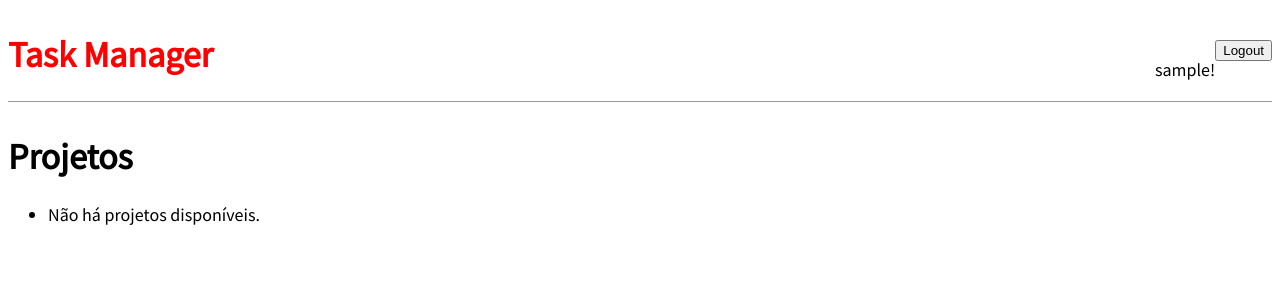
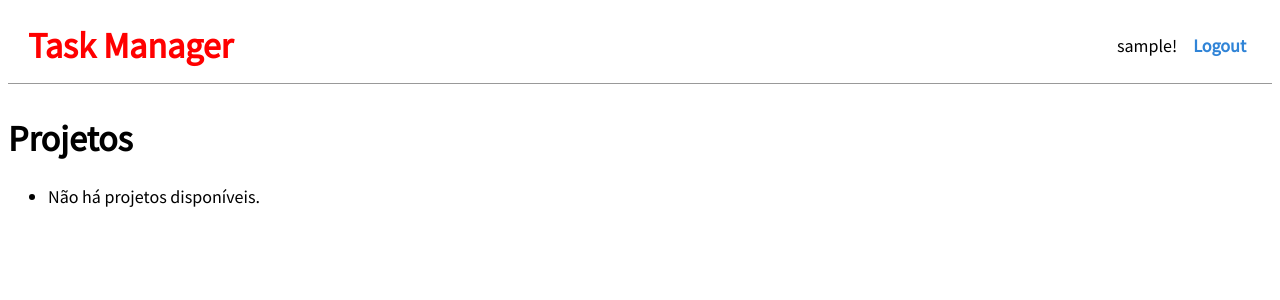
Before and after one commit to PietroFlemming-Glov3r/dw2-Task_Manager, a Django app: page / in a window 1280 px wide. Shown: the top 300 px of the page. Run offline with Django 5.2, Linux system fonts and the light colour scheme; the visitor is signed in with stand-in values (Sample User, id 1); data that the repository does not hold is empty.

Commit message:
Fix nav css

```diff
--- a/core/static/css/base.css
+++ b/core/static/css/base.css
@@ -10,17 +10,51 @@ body {
   }
 
   header h1 a {
-    color: red;
-    text-decoration: none;
+
+  }
+
+  .nav {
+    display: flex;
+    justify-content: space-between;
+    align-items: center;
+    width: 100vw;
+    padding: 15px 20px;
   }
 
   .nav-left {
-    margin-right: auto;
+    a {
+      color: red;
+      text-decoration: none;
+    }
+
+    h1 {
+      margin: 0;
+    }
   }
 
   .nav-right {
     display: flex;
-    padding-top: 2rem;
+    align-items: center;
+    justify-content: center;
+    gap: 10px;
+
+    p {
+      margin: 0;
+    }
+
+    form {
+      margin: 0;
+    }
+
+    button {
+      background-color: transparent;
+      border: none;
+      cursor: pointer;
+      font-family: 'Source Sans Pro', sans-serif;
+      font-size: 18px;
+      color: #3084d7;
+      font-weight: 600;
+    }
   }
 
   .post-entry {
--- a/core/templates/base.html
+++ b/core/templates/base.html
@@ -1,15 +1,18 @@
 {% load static %}
 <html>
+
 <head>
    <title>Django blog</title>
    <link href="https://fonts.googleapis.com/css?family=Source+Sans+Pro:400" rel="stylesheet">
    <link href="{% static 'css/base.css' %}" rel="stylesheet">
 </head>
+
 <body>
    <div>
       <header>
+         <div class="nav">
             <div class="nav-left">
-               <h1><a href="{% url 'home' %}">Task Manager</a></h1>
+               <h1><a class="teste" href="{% url 'home' %}">Task Manager</a></h1>
             </div>
             <div class="nav-right">
                {% if user.is_authenticated %}
@@ -21,6 +24,7 @@
                {% else %}
                <a href="{% url 'login' %}">Log In</a>
                {% endif %}
+            </div>
          </div>
       </header>
       {% block content %}
@@ -52,4 +56,5 @@
       {% endblock content %}
    </div>
 </body>
+
 </html>
--- a/core/templates/criar_projetos.html
+++ b/core/templates/criar_projetos.html
@@ -1,11 +1,13 @@
 {% extends "base.html" %}
 
 {% block content %}
+<div>
     <h1>Criar Novo Projeto</h1>
     <form method="POST">
         {% csrf_token %}
         {{ form.as_p }}
         <button type="submit">Salvar Projeto</button>
     </form>
+</div>
 
 {% endblock content %}
--- a/core/urls.py
+++ b/core/urls.py
@@ -3,6 +3,5 @@ from . import views
 
 urlpatterns = [
     path('', views.home , name="home"),
-#   path('', views.listar_projetos, name='listar_projetos'),
     path('criar', views.criar_projeto, name='criar_projeto'),
 ]
--- a/core/views.py
+++ b/core/views.py
@@ -14,7 +14,7 @@ def criar_projeto(request):
         form = ProjetoForm(request.POST)
         if form.is_valid():
             form.save()
-            return redirect('listar_projetos')
+            return redirect('/')
     else:
         form = ProjetoForm()
-    return render(request, 'criar_projeto.html', {'form': form})
+    return render(request, 'criar_projetos.html', {'form': form})
```
Also changed, not shown: core/migrations/0003_remove_projeto_membros.py (added). Lines whose indentation alone changed are shown as unchanged.
